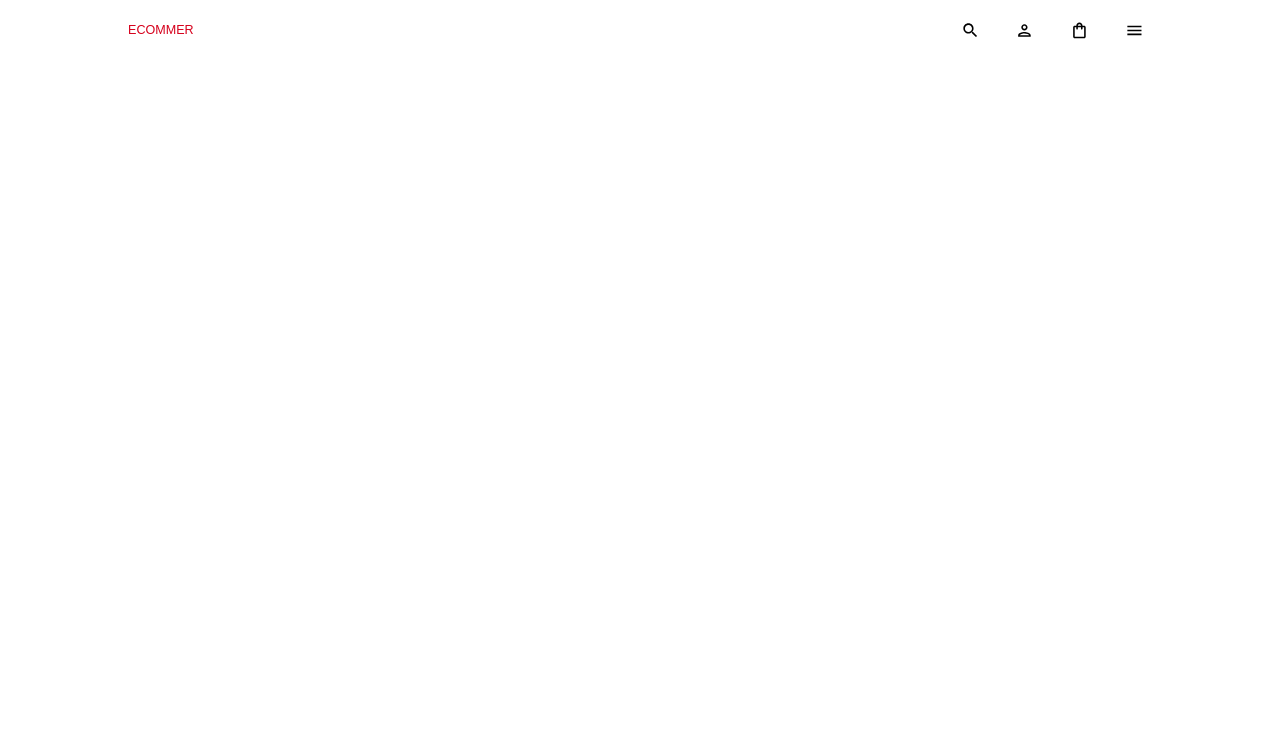
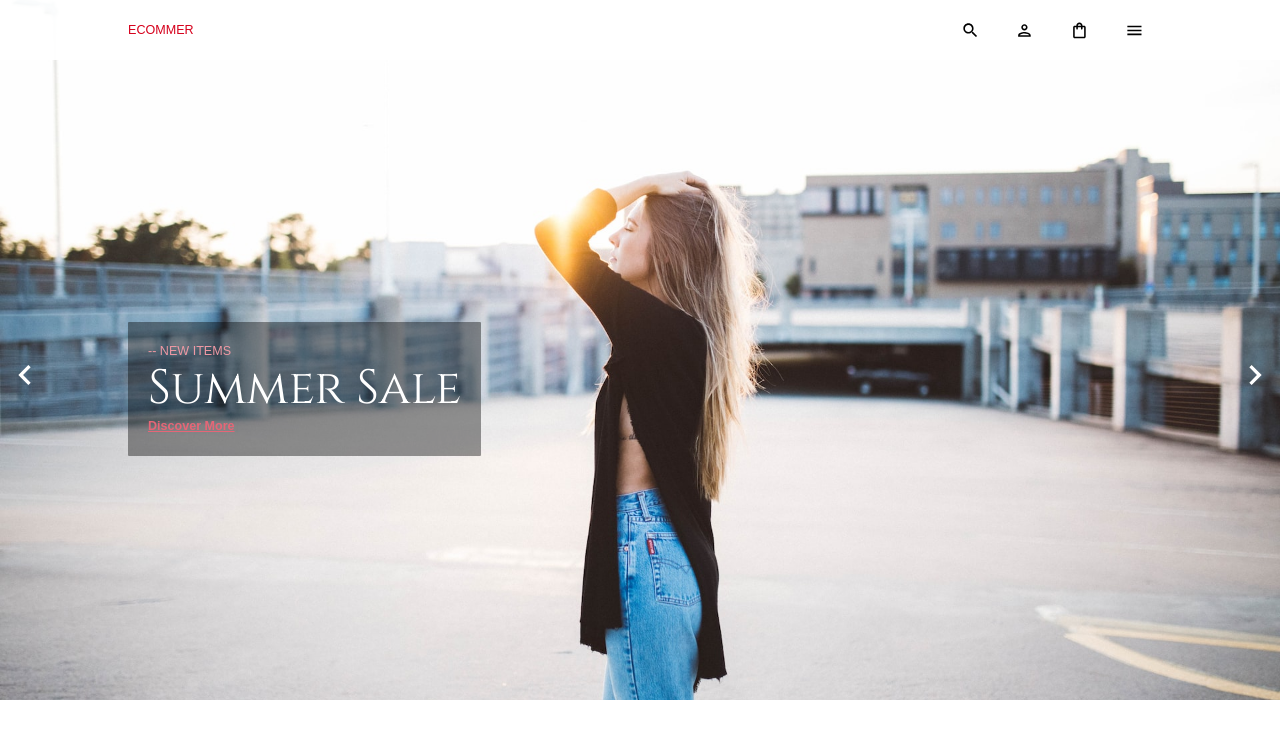
Before and after one commit to ringtho/ecom, a React (Create React App) app: page / in a window 1280 px wide. Shown: the top 738 px of the page. Built offline with nearby package versions, Linux system fonts and the light colour scheme; a web font is replaced by a local one.

Commit message:
Added home page carousel

```diff
--- a/src/pages/home/MainCarousel.jsx
+++ b/src/pages/home/MainCarousel.jsx
@@ -6,15 +6,15 @@
 import { shades } from "../../theme"
 
 // import all images from asset folder
-function importAll(r){
-    r.keys().reduce((acc, item) => {
-        acc[item.replace("./", "")] = r(item)
-        return acc
-    }, {})
-}
+const importAll = (r) =>
+  r.keys().reduce((acc, item) => {
+    acc[item.replace("./", "")] = r(item);
+    return acc;
+  }, {})
 
 export const heroTextureImports = importAll(
-    require.context("../../assets", false, /\.(png|jpeg|svg)$/))
+  require.context("../../assets", false, /\.(png|jpe?g|svg)$/)
+)
 
 function MainCarousel(){
     const isNonMobile = useMediaQuery("(min-width:600px)")
@@ -39,8 +39,64 @@
                         <NavigateBeforeIcon sx={{fontSize: 40}} />
 
                 </IconButton>
+
             )}
-        />
+            renderArrowNext={(onClickHandler, hasNext, label) => (
+                <IconButton
+                    onClick={onClickHandler}
+                    sx={{
+                        position:"absolute",
+                        top: "50%",
+                        right: 0,
+                        color: "white",
+                        padding: "5px",
+                        zIndex: "10"
+                    }}
+                    >
+                        <NavigateNextIcon sx={{fontSize: 40}} />
+
+                </IconButton>
+
+            )}
+        >
+            {Object.values(heroTextureImports).map((texture, index) => (
+                <Box key={`carousel-image-${index}`}>
+                <img
+                    src={texture}
+                    alt={`carousel-${index}`}
+                    style={{
+                    width: "100%",
+                    height: "700px",
+                    objectFit: "cover",
+                    backgroundAttachment: "fixed",
+                    }}
+                />
+                <Box
+                    color="white"
+                    padding="20px"
+                    borderRadius="1px"
+                    textAlign="left"
+                    backgroundColor="rgb(0, 0, 0, 0.4)"
+                    position="absolute"
+                    top="46%"
+                    left={isNonMobile ? "10%" : "0"}
+                    right={isNonMobile ? undefined : "0"}
+                    margin={isNonMobile ? undefined : "0 auto"}
+                    maxWidth={isNonMobile ? undefined : "240px"}
+                >
+                    <Typography color={shades.secondary[200]}>-- NEW ITEMS</Typography>
+                    <Typography variant="h1">Summer Sale</Typography>
+                    <Typography
+                    fontWeight="bold"
+                    color={shades.secondary[300]}
+                    sx={{ textDecoration: "underline" }}
+                    >
+                    Discover More
+                    </Typography>
+                </Box>
+                </Box>
+            ))}
+        </Carousel>
     )
 }
 export default MainCarousel
```
